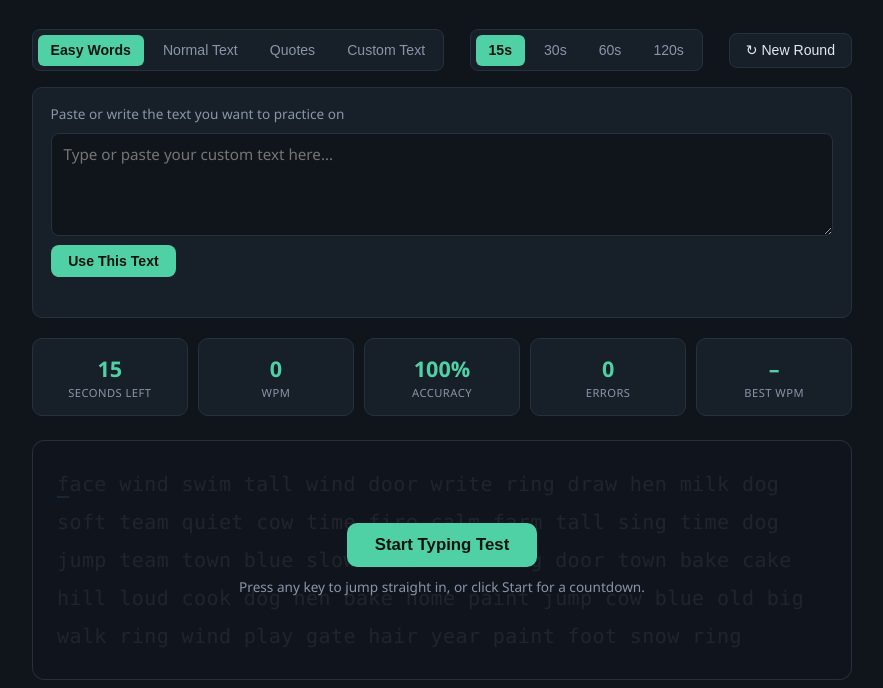
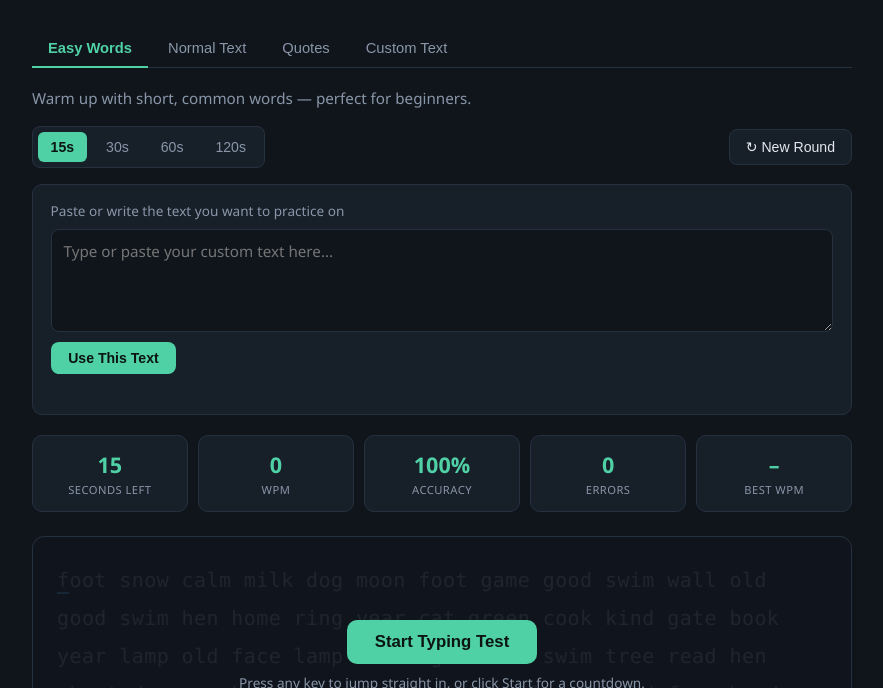
Before and after one commit to Abenanthan/Typing_Speed_Tester, a plain HTML site: page index.html in a window 1280 px wide. Both pictures are taken after a click on the tab "Easy Words". Shown: the part 112-800 px from the top of the page, without its empty margins (198-1081 px from the left). Drawn offline with Linux system fonts and the light colour scheme.

Commit message:
Normal test is made default

```diff
--- a/index.html
+++ b/index.html
@@ -13,14 +13,17 @@
   </header>
 
   <main>
-    <section class="setup-panel" aria-label="Test setup">
-      <div class="mode-select" id="mode-select" role="group" aria-label="Select typing mode">
-        <button class="mode-btn active" data-mode="easy" aria-pressed="true">Easy Words</button>
-        <button class="mode-btn" data-mode="normal" aria-pressed="false">Normal Text</button>
-        <button class="mode-btn" data-mode="quotes" aria-pressed="false">Quotes</button>
-        <button class="mode-btn" data-mode="custom" aria-pressed="false">Custom Text</button>
-      </div>
+    <nav class="tabs" id="mode-tabs" role="tablist" aria-label="Typing mode">
+      <button class="tab-btn" role="tab" id="tab-easy" data-mode="easy" aria-selected="false" tabindex="-1" aria-controls="mode-panel">Easy Words</button>
+      <button class="tab-btn" role="tab" id="tab-normal" data-mode="normal" aria-selected="true" tabindex="0" aria-controls="mode-panel">Normal Text</button>
+      <button class="tab-btn" role="tab" id="tab-quotes" data-mode="quotes" aria-selected="false" tabindex="-1" aria-controls="mode-panel">Quotes</button>
+      <button class="tab-btn" role="tab" id="tab-custom" data-mode="custom" aria-selected="false" tabindex="-1" aria-controls="mode-panel">Custom Text</button>
+    </nav>
 
+    <section class="mode-panel" id="mode-panel" role="tabpanel" aria-labelledby="tab-normal" tabindex="0">
+      <p class="mode-description" id="mode-description">Type natural, everyday sentences pulled from a curated passage bank.</p>
+
+      <div class="panel-controls">
         <div class="time-select" id="time-select" role="group" aria-label="Select time limit">
           <button class="time-btn active" data-time="15" aria-pressed="true">15s</button>
           <button class="time-btn" data-time="30" aria-pressed="false">30s</button>
@@ -29,16 +32,16 @@
         </div>
 
         <button id="restart-btn" title="Generate a new round">&#8635; New Round</button>
-    </section>
+      </div>
 
-    <section class="custom-panel" id="custom-panel" hidden>
+      <div class="custom-panel" id="custom-panel" hidden>
         <label for="custom-text-input">Paste or write the text you want to practice on</label>
         <textarea id="custom-text-input" rows="4" placeholder="Type or paste your custom text here..."></textarea>
         <button id="load-custom-btn">Use This Text</button>
         <p class="field-hint" id="custom-hint" role="status"></p>
-    </section>
+      </div>
 
-    <section class="stats" aria-label="Live statistics">
+      <div class="stats" aria-label="Live statistics">
         <div class="stat">
           <span class="stat-value" id="time-left">15</span>
           <span class="stat-label" id="time-label">Seconds Left</span>
@@ -59,11 +62,11 @@
           <span class="stat-value" id="best-wpm">&ndash;</span>
           <span class="stat-label">Best WPM</span>
         </div>
-    </section>
+      </div>
 
       <div id="sr-status" class="sr-only" role="status" aria-live="polite"></div>
 
-    <section class="typing-area" aria-label="Typing area">
+      <div class="typing-area" aria-label="Typing area">
         <div class="text-wrapper" id="text-wrapper">
           <p id="text-display" aria-hidden="true"></p>
           <p id="quote-author" class="quote-author" hidden></p>
@@ -79,9 +82,9 @@
             <span id="countdown-number">3</span>
           </div>
         </div>
-    </section>
+      </div>
 
-    <section class="result" id="result" hidden aria-live="assertive">
+      <div class="result" id="result" hidden aria-live="assertive">
         <h2>Results</h2>
         <p class="new-best-badge" id="new-best-badge" hidden>New Best!</p>
         <div class="result-grid">
@@ -91,6 +94,7 @@
           <div><span id="result-best">0</span><small>Best WPM</small></div>
         </div>
         <button id="try-again-btn">Try Again</button>
+      </div>
     </section>
   </main>
 
--- a/script.js
+++ b/script.js
@@ -55,8 +55,15 @@ const QUOTES = [
 
 const GameState = { IDLE: "idle", COUNTDOWN: "countdown", RUNNING: "running", FINISHED: "finished" };
 
+const MODE_DESCRIPTIONS = {
+  easy: "Warm up with short, common words — perfect for beginners.",
+  normal: "Type natural, everyday sentences pulled from a curated passage bank.",
+  quotes: "Type out a famous quote from start to finish — the round ends when you do.",
+  custom: "Paste or write your own text below, then practice typing it."
+};
+
 const state = {
-  mode: "easy",
+  mode: "normal",
   timeLimit: 15,
   gameState: GameState.IDLE,
   targetText: "",
@@ -78,7 +85,9 @@ const state = {
 /* ---------------------------------------------------------------------- */
 
 const dom = {
-  modeButtons: document.querySelectorAll(".mode-btn"),
+  tabButtons: document.querySelectorAll(".tab-btn"),
+  modePanel: document.getElementById("mode-panel"),
+  modeDescription: document.getElementById("mode-description"),
   timeSelect: document.getElementById("time-select"),
   timeButtons: document.querySelectorAll(".time-btn"),
   timeLabel: document.getElementById("time-label"),
@@ -460,14 +469,25 @@ function handleTextInput() {
   updateLiveStatsUI();
 }
 
+function playPanelTransition() {
+  dom.modePanel.classList.remove("panel-fade");
+  void dom.modePanel.offsetWidth;
+  dom.modePanel.classList.add("panel-fade");
+}
+
 function setMode(mode) {
   state.mode = mode;
-  dom.modeButtons.forEach((btn) => {
+  let activeTab = null;
+  dom.tabButtons.forEach((btn) => {
     const active = btn.dataset.mode === mode;
-    btn.classList.toggle("active", active);
-    btn.setAttribute("aria-pressed", String(active));
+    btn.setAttribute("aria-selected", String(active));
+    btn.tabIndex = active ? 0 : -1;
+    if (active) activeTab = btn;
   });
+  if (activeTab) dom.modePanel.setAttribute("aria-labelledby", activeTab.id);
+  dom.modeDescription.textContent = MODE_DESCRIPTIONS[mode] || "";
   dom.customPanel.hidden = mode !== "custom";
+  playPanelTransition();
   prepareRound();
 }
 
@@ -482,8 +502,32 @@ function setTimeLimit(time) {
 }
 
 function initEventListeners() {
-  dom.modeButtons.forEach((btn) => {
-    btn.addEventListener("click", () => setMode(btn.dataset.mode));
+  const tabList = Array.from(dom.tabButtons);
+
+  tabList.forEach((btn, index) => {
+    btn.addEventListener("click", () => {
+      btn.focus();
+      setMode(btn.dataset.mode);
+    });
+
+    btn.addEventListener("keydown", (event) => {
+      let targetIndex = null;
+      if (event.key === "ArrowRight" || event.key === "ArrowDown") {
+        targetIndex = (index + 1) % tabList.length;
+      } else if (event.key === "ArrowLeft" || event.key === "ArrowUp") {
+        targetIndex = (index - 1 + tabList.length) % tabList.length;
+      } else if (event.key === "Home") {
+        targetIndex = 0;
+      } else if (event.key === "End") {
+        targetIndex = tabList.length - 1;
+      }
+      if (targetIndex !== null) {
+        event.preventDefault();
+        const targetBtn = tabList[targetIndex];
+        targetBtn.focus();
+        setMode(targetBtn.dataset.mode);
+      }
+    });
   });
 
   dom.timeButtons.forEach((btn) => {
--- a/style.css
+++ b/style.css
@@ -71,7 +71,63 @@ main {
   max-width: 820px;
 }
 
-.setup-panel {
+.tabs {
+  display: flex;
+  gap: 0.25rem;
+  border-bottom: 1px solid var(--border);
+  margin-bottom: 1.25rem;
+  flex-wrap: wrap;
+}
+
+.tab-btn {
+  background: transparent;
+  border: none;
+  border-bottom: 2px solid transparent;
+  color: var(--muted);
+  padding: 0.65rem 1rem;
+  margin-bottom: -1px;
+  font-size: 0.92rem;
+  cursor: pointer;
+  transition: color 0.15s ease, border-color 0.15s ease, background 0.15s ease;
+}
+
+.tab-btn:hover {
+  color: var(--text);
+  background: rgba(255, 255, 255, 0.03);
+}
+
+.tab-btn[aria-selected="true"] {
+  color: var(--accent);
+  border-bottom-color: var(--accent);
+  font-weight: 600;
+}
+
+.mode-panel {
+  animation: panel-in 0.22s ease;
+}
+
+.mode-panel.panel-fade {
+  animation: panel-in 0.22s ease;
+}
+
+@keyframes panel-in {
+  from {
+    opacity: 0;
+    transform: translateY(6px);
+  }
+  to {
+    opacity: 1;
+    transform: translateY(0);
+  }
+}
+
+.mode-description {
+  margin: 0 0 1.1rem;
+  color: var(--muted);
+  font-size: 0.95rem;
+}
+
+.panel-controls {
   display: flex;
   align-items: center;
   justify-content: space-between;
@@ -80,7 +136,6 @@ main {
   flex-wrap: wrap;
 }
 
-.mode-select,
 .time-select {
   display: flex;
   gap: 0.4rem;
@@ -91,7 +146,6 @@ main {
   flex-wrap: wrap;
 }
 
-.mode-btn,
 .time-btn {
   background: transparent;
   border: none;
@@ -103,13 +157,11 @@ main {
   transition: background 0.15s ease, color 0.15s ease;
 }
 
-.mode-btn:hover,
 .time-btn:hover {
   color: var(--text);
   background: rgba(255, 255, 255, 0.04);
 }
 
-.mode-btn.active,
 .time-btn.active {
   background: var(--accent);
   color: #0b1410;
@@ -434,12 +486,21 @@ footer {
 }
 
 @media (max-width: 640px) {
-  .setup-panel {
+  .tabs {
+    justify-content: center;
+  }
+
+  .tab-btn {
+    flex: 1 1 auto;
+    text-align: center;
+    padding: 0.6rem 0.5rem;
+  }
+
+  .panel-controls {
     flex-direction: column;
     align-items: stretch;
   }
 
-  .mode-select,
   .time-select {
     justify-content: center;
   }
```
Also changed, not shown: 1 other file. Lines whose indentation alone changed are shown as unchanged.
